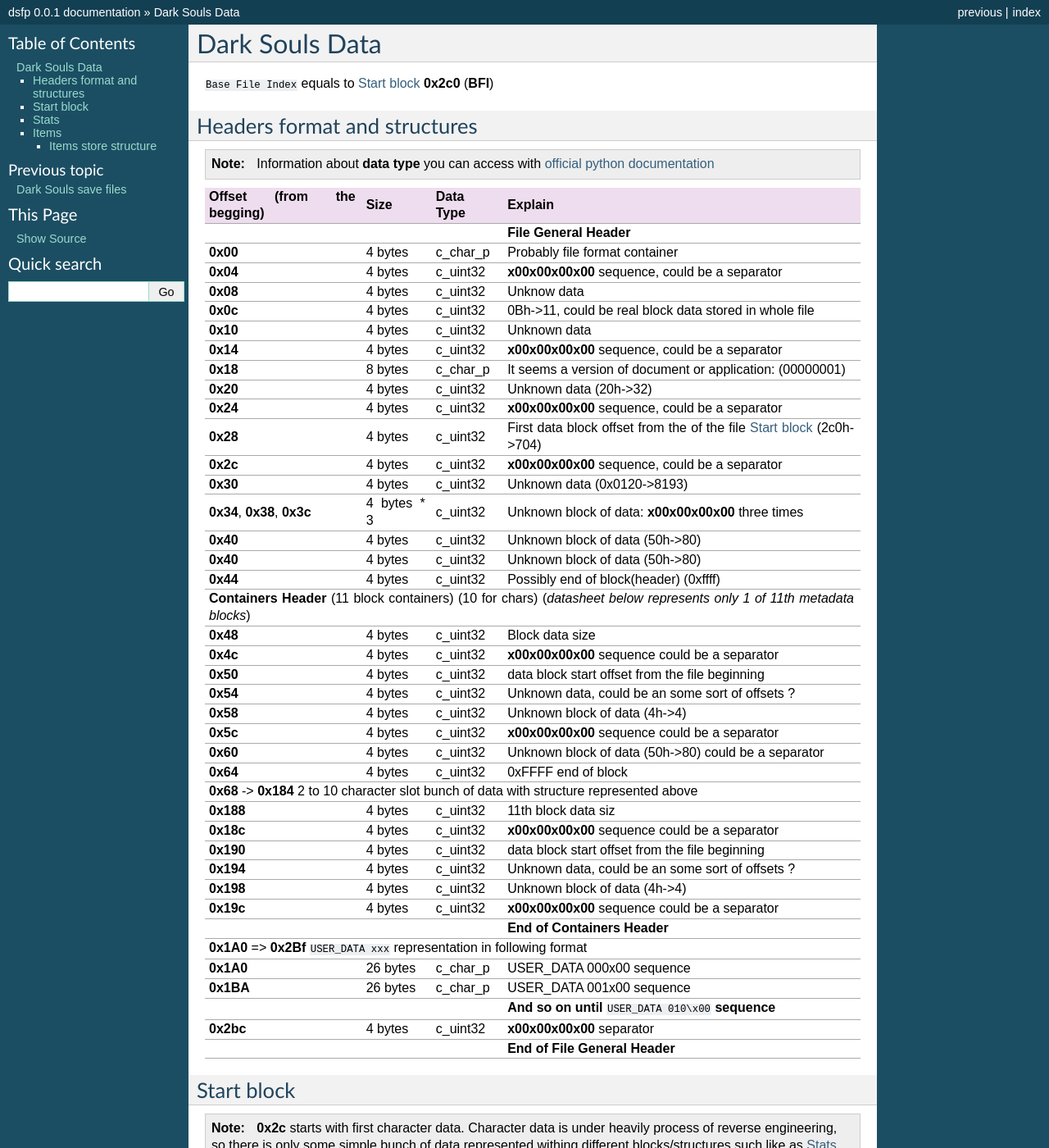
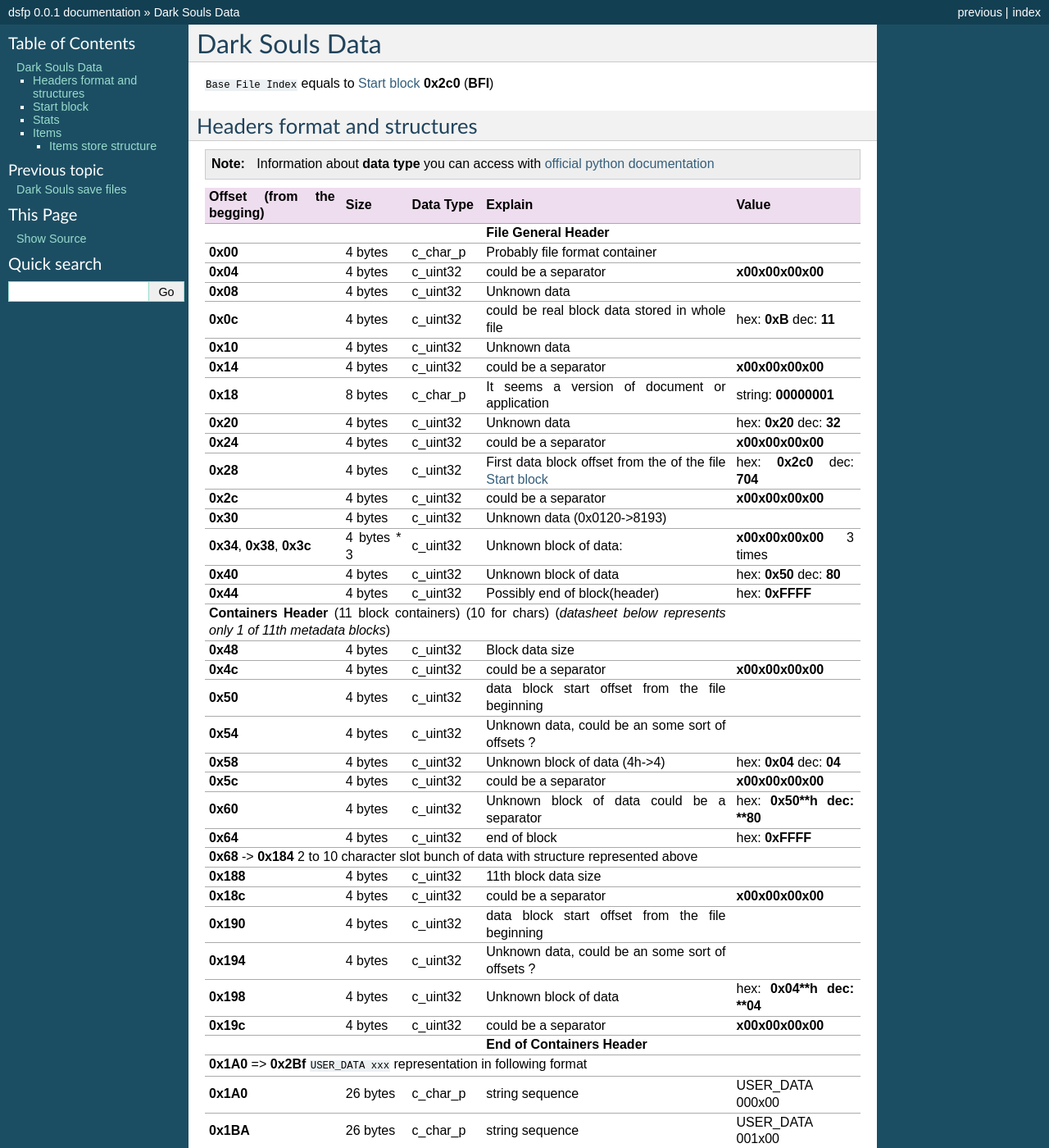
Before and after one commit to tarvitz/dsfp, a Sphinx documentation site: the page built from docs/datasheet.rst, in a window 1280 px wide and 1400 px high. Shown: the whole window at 82% size. Built offline with Sphinx 7.4.7, drawn with Linux system fonts in a browser that asks for light colours; formulas are drawn with MathJax 3.

Commit message:
update datasheet

```diff
--- a/docs/datasheet.rst
+++ b/docs/datasheet.rst
@@ -9,125 +9,113 @@
     Information about **data type** you can access with
     `official python documentation <http://docs.python.org/2/library/ctypes.html#fundamental-data-types>`_
 
-+-----------------+---------+------------+-----------------------------------+
-| Offset (from the| Size    | Data Type  | Explain                           |
-| begging)        |         |            |                                   |
-+=================+=========+============+===================================+
-|                                        | **File General Header**           |
-+-----------------+---------+------------+-----------------------------------+
-| **0x00**        | 4 bytes | c_char_p   | Probably file format container    |
-+-----------------+---------+------------+-----------------------------------+
-| **0x04**        | 4 bytes | c_uint32   | **\x00\x00\x00\x00** sequence,    |
-|                 |         |            | could be a separator              |
-+-----------------+---------+------------+-----------------------------------+
-| **0x08**        | 4 bytes | c_uint32   | Unknow data                       |
-+-----------------+---------+------------+-----------------------------------+
-| **0x0c**        | 4 bytes | c_uint32   | 0Bh->11, could be real block data |
-|                 |         |            | stored in whole file              |
-+-----------------+---------+------------+-----------------------------------+
-| **0x10**        | 4 bytes | c_uint32   | Unknown data                      |
-+-----------------+---------+------------+-----------------------------------+
-| **0x14**        | 4 bytes | c_uint32   | **\x00\x00\x00\x00** sequence,    |
-|                 |         |            | could be a separator              |
-+-----------------+---------+------------+-----------------------------------+
-| **0x18**        | 8 bytes | c_char_p   | It seems a version of document or |
-|                 |         |            | application: (00000001)           |
-+-----------------+---------+------------+-----------------------------------+
-| **0x20**        | 4 bytes | c_uint32   | Unknown data (20h->32)            |
-+-----------------+---------+------------+-----------------------------------+
-| **0x24**        | 4 bytes | c_uint32   | **\x00\x00\x00\x00** sequence,    |
-|                 |         |            | could be a separator              |
-+-----------------+---------+------------+-----------------------------------+
-| **0x28**        | 4 bytes | c_uint32   | First data block offset from the  |
-|                 |         |            | of the file :ref:`start-block`    |
-|                 |         |            | (2c0h->704)                       |
-+-----------------+---------+------------+-----------------------------------+
-| **0x2c**        | 4 bytes | c_uint32   | **\x00\x00\x00\x00** sequence,    |
-|                 |         |            | could be a separator              |
-+-----------------+---------+------------+-----------------------------------+
-| **0x30**        | 4 bytes | c_uint32   | Unknown data (0x0120->8193)       |
-|                 |         |            |                                   |
-+-----------------+---------+------------+-----------------------------------+
-| **0x34**,       | 4 bytes | c_uint32   | Unknown block of data:            |
-| **0x38**,       | * 3     |            | **\x00\x00\x00\x00** three times  |
-| **0x3c**        |         |            |                                   |
-+-----------------+---------+------------+-----------------------------------+
-| **0x40**        | 4 bytes | c_uint32   | Unknown block of data             |
-|                 |         |            | (50h->80)                         |
-+-----------------+---------+------------+-----------------------------------+
-| **0x40**        | 4 bytes | c_uint32   | Unknown block of data             |
-|                 |         |            | (50h->80)                         |
-+-----------------+---------+------------+-----------------------------------+
-| **0x44**        | 4 bytes | c_uint32   | Possibly end of block(header)     |
-|                 |         |            | (0xffff)                          |
-+-----------------+---------+------------+-----------------------------------+
-| **Containers Header** (11 block containers) (10 for chars)                 |
-| (*datasheet below represents only 1 of 11th metadata blocks*)              |
-+-----------------+---------+------------+-----------------------------------+
-| **0x48**        | 4 bytes | c_uint32   | Block data size                   |
-|                 |         |            |                                   |
-+-----------------+---------+------------+-----------------------------------+
-| **0x4c**        | 4 bytes | c_uint32   | **\x00\x00\x00\x00** sequence     |
-|                 |         |            | could be a separator              |
-+-----------------+---------+------------+-----------------------------------+
-| **0x50**        | 4 bytes | c_uint32   | data block start offset from the  |
-|                 |         |            | file beginning                    |
-|                 |         |            |                                   |
-+-----------------+---------+------------+-----------------------------------+
-| **0x54**        | 4 bytes | c_uint32   | Unknown data, could be an some    |
-|                 |         |            | sort of offsets ?                 |
-+-----------------+---------+------------+-----------------------------------+
-| **0x58**        | 4 bytes | c_uint32   | Unknown block of data             |
-|                 |         |            | (4h->4)                           |
-+-----------------+---------+------------+-----------------------------------+
-| **0x5c**        | 4 bytes | c_uint32   | **\x00\x00\x00\x00** sequence     |
-|                 |         |            | could be a separator              |
-+-----------------+---------+------------+-----------------------------------+
-| **0x60**        | 4 bytes | c_uint32   | Unknown block of data (50h->80)   |
-|                 |         |            | could be a separator              |
-+-----------------+---------+------------+-----------------------------------+
-| **0x64**        | 4 bytes | c_uint32   | 0xFFFF end of block               |
-|                 |         |            |                                   |
-+-----------------+---------+------------+-----------------------------------+
-| **0x68** -> **0x184**  2 to 10 character slot bunch of data with structure |
-| represented    above                                                       |
-+-----------------+---------+------------+-----------------------------------+
-| **0x188**       | 4 bytes | c_uint32   | 11th block data siz               |
-|                 |         |            |                                   |
-+-----------------+---------+------------+-----------------------------------+
-| **0x18c**       | 4 bytes | c_uint32   | **\x00\x00\x00\x00** sequence     |
-|                 |         |            | could be a separator              |
-+-----------------+---------+------------+-----------------------------------+
-| **0x190**       | 4 bytes | c_uint32   | data block start offset from the  |
-|                 |         |            | file beginning                    |
-|                 |         |            |                                   |
-+-----------------+---------+------------+-----------------------------------+
-| **0x194**       | 4 bytes | c_uint32   | Unknown data, could be an some    |
-|                 |         |            | sort of offsets ?                 |
-+-----------------+---------+------------+-----------------------------------+
-| **0x198**       | 4 bytes | c_uint32   | Unknown block of data             |
-|                 |         |            | (4h->4)                           |
-+-----------------+---------+------------+-----------------------------------+
-| **0x19c**       | 4 bytes | c_uint32   | **\x00\x00\x00\x00** sequence     |
-|                 |         |            | could be a separator              |
-+-----------------+---------+------------+-----------------------------------+
-|                                        | **End of Containers Header**      |
-+-----------------+---------+------------+-----------------------------------+
-|                                         **0x1A0** => **0x2Bf**             |
-|                                         ``USER_DATA xxx`` representation   |
-|                                         in following format                |
-+-----------------+---------+------------+-----------------------------------+
-| **0x1A0**       |26 bytes | c_char_p   | USER_DATA 000\x00 sequence        |
-+-----------------+---------+------------+-----------------------------------+
-| **0x1BA**       |26 bytes | c_char_p   | USER_DATA 001\x00 sequence        |
-+-----------------+---------+------------+-----------------------------------+
-|                                        | **And so on until**               |
-|                                        | ``USER_DATA 010\x00`` **sequence**|
-+-----------------+---------+------------+-----------------------------------+
-| **0x2bc**       | 4 bytes | c_uint32   | **\x00\x00\x00\x00** separator    |
-+-----------------+---------+------------+-----------------------------------+
-|                                        | **End of File General Header**    |
-+-----------------+---------+------------+-----------------------------------+
++-----------------+---------+------------+-----------------------------------+---------------------+
+| Offset (from the| Size    | Data Type  | Explain                           | Value               |
+| begging)        |         |            |                                   |                     |
++=================+=========+============+===================================+=====================+
+|                                        | **File General Header**           |                     |
++-----------------+---------+------------+-----------------------------------+---------------------+
+| **0x00**        | 4 bytes | c_char_p   | Probably file format container    |                     |
++-----------------+---------+------------+-----------------------------------+---------------------+
+| **0x04**        | 4 bytes | c_uint32   | could be a separator              |**\x00\x00\x00\x00** |
++-----------------+---------+------------+-----------------------------------+---------------------+
+| **0x08**        | 4 bytes | c_uint32   | Unknown data                      |                     |
++-----------------+---------+------------+-----------------------------------+---------------------+
+| **0x0c**        | 4 bytes | c_uint32   | could be real block data          | hex: **0xB**        |
+|                 |         |            | stored in whole file              | dec: **11**         |
++-----------------+---------+------------+-----------------------------------+---------------------+
+| **0x10**        | 4 bytes | c_uint32   | Unknown data                      |                     |
++-----------------+---------+------------+-----------------------------------+---------------------+
+| **0x14**        | 4 bytes | c_uint32   |  could be a separator             |**\x00\x00\x00\x00** |
++-----------------+---------+------------+-----------------------------------+---------------------+
+| **0x18**        | 8 bytes | c_char_p   | It seems a version of document or | string: **00000001**|
+|                 |         |            | application                       |                     |
++-----------------+---------+------------+-----------------------------------+---------------------+
+| **0x20**        | 4 bytes | c_uint32   | Unknown data                      | hex: **0x20**       |
+|                 |         |            |                                   | dec: **32**         |
++-----------------+---------+------------+-----------------------------------+---------------------+
+| **0x24**        | 4 bytes | c_uint32   | could be a separator              |**\x00\x00\x00\x00** |
++-----------------+---------+------------+-----------------------------------+---------------------+
+| **0x28**        | 4 bytes | c_uint32   | First data block offset from the  | hex: **0x2c0**      |
+|                 |         |            | of the file :ref:`start-block`    | dec: **704**        |
++-----------------+---------+------------+-----------------------------------+---------------------+
+| **0x2c**        | 4 bytes | c_uint32   | could be a separator              |**\x00\x00\x00\x00** |
++-----------------+---------+------------+-----------------------------------+---------------------+
+| **0x30**        | 4 bytes | c_uint32   | Unknown data (0x0120->8193)       |                     |
+|                 |         |            |                                   |                     |
++-----------------+---------+------------+-----------------------------------+---------------------+
+| **0x34**,       | 4 bytes | c_uint32   | Unknown block of data:            | **\x00\x00\x00\x00**|
+| **0x38**,       | * 3     |            |                                   | 3 times             |
+| **0x3c**        |         |            |                                   |                     |
++-----------------+---------+------------+-----------------------------------+---------------------+
+| **0x40**        | 4 bytes | c_uint32   | Unknown block of data             | hex: **0x50**       |
+|                 |         |            |                                   | dec: **80**         |
++-----------------+---------+------------+-----------------------------------+---------------------+
+| **0x44**        | 4 bytes | c_uint32   | Possibly end of block(header)     | hex: **0xFFFF**     |
++-----------------+---------+------------+-----------------------------------+---------------------+
+| **Containers Header** (11 block containers) (10 for chars)                 |                     |
+| (*datasheet below represents only 1 of 11th metadata blocks*)              |                     |
++-----------------+---------+------------+-----------------------------------+---------------------+
+| **0x48**        | 4 bytes | c_uint32   | Block data size                   |                     |
+|                 |         |            |                                   |                     |
++-----------------+---------+------------+-----------------------------------+---------------------+
+| **0x4c**        | 4 bytes | c_uint32   | could be a separator              |**\x00\x00\x00\x00** |
++-----------------+---------+------------+-----------------------------------+---------------------+
+| **0x50**        | 4 bytes | c_uint32   | data block start offset from the  |                     |
+|                 |         |            | file beginning                    |                     |
+|                 |         |            |                                   |                     |
++-----------------+---------+------------+-----------------------------------+---------------------+
+| **0x54**        | 4 bytes | c_uint32   | Unknown data, could be an some    |                     |
+|                 |         |            | sort of offsets ?                 |                     |
++-----------------+---------+------------+-----------------------------------+---------------------+
+| **0x58**        | 4 bytes | c_uint32   | Unknown block of data             | hex: **0x04**       |
+|                 |         |            | (4h->4)                           | dec: **04**         |
++-----------------+---------+------------+-----------------------------------+---------------------+
+| **0x5c**        | 4 bytes | c_uint32   | could be a separator              |**\x00\x00\x00\x00** |
++-----------------+---------+------------+-----------------------------------+---------------------+
+| **0x60**        | 4 bytes | c_uint32   | Unknown block of data             | hex: **0x50**h      |
+|                 |         |            | could be a separator              | dec: **80**         |
++-----------------+---------+------------+-----------------------------------+---------------------+
+| **0x64**        | 4 bytes | c_uint32   | end of block                      | hex: **0xFFFF**     |
+|                 |         |            |                                   |                     |
++-----------------+---------+------------+-----------------------------------+---------------------+
+| **0x68** -> **0x184**  2 to 10 character slot bunch of data with structure |                     |
+| represented    above                                                       |                     |
++-----------------+---------+------------+-----------------------------------+---------------------+
+| **0x188**       | 4 bytes | c_uint32   | 11th block data size              |                     |
+|                 |         |            |                                   |                     |
++-----------------+---------+------------+-----------------------------------+---------------------+
+| **0x18c**       | 4 bytes | c_uint32   | could be a separator              |**\x00\x00\x00\x00** |
++-----------------+---------+------------+-----------------------------------+---------------------+
+| **0x190**       | 4 bytes | c_uint32   | data block start offset from the  |                     |
+|                 |         |            | file beginning                    |                     |
+|                 |         |            |                                   |                     |
++-----------------+---------+------------+-----------------------------------+---------------------+
+| **0x194**       | 4 bytes | c_uint32   | Unknown data, could be an some    |                     |
+|                 |         |            | sort of offsets ?                 |                     |
++-----------------+---------+------------+-----------------------------------+---------------------+
+| **0x198**       | 4 bytes | c_uint32   | Unknown block of data             | hex: **0x04**h      |
+|                 |         |            |                                   | dec: **04**         |
++-----------------+---------+------------+-----------------------------------+---------------------+
+| **0x19c**       | 4 bytes | c_uint32   | could be a separator              |**\x00\x00\x00\x00** |
++-----------------+---------+------------+-----------------------------------+---------------------+
+|                                        | **End of Containers Header**      |                     |
++-----------------+---------+------------+-----------------------------------+---------------------+
+|                                         **0x1A0** => **0x2Bf**             |                     |
+|                                         ``USER_DATA xxx`` representation   |                     |
+|                                         in following format                |                     |
++-----------------+---------+------------+-----------------------------------+---------------------+
+| **0x1A0**       |26 bytes | c_char_p   | string sequence                   |USER_DATA 000\x00    |
++-----------------+---------+------------+-----------------------------------+---------------------+
+| **0x1BA**       |26 bytes | c_char_p   | string sequence                   |USER_DATA 001\x00    |
++-----------------+---------+------------+-----------------------------------+---------------------+
+|                                        | **And so on until**               |                     |
+|                                        | ``USER_DATA 010\x00`` **sequence**|                     |
++-----------------+---------+------------+-----------------------------------+---------------------+
+| **0x2bc**       | 4 bytes | c_uint32   | separator                         | **\x00\x00\x00\x00**|
++-----------------+---------+------------+-----------------------------------+---------------------+
+|                                        | **End of File General Header**    |                     |
++-----------------+---------+------------+-----------------------------------+---------------------+
 
 .. _start-block:
 
```
